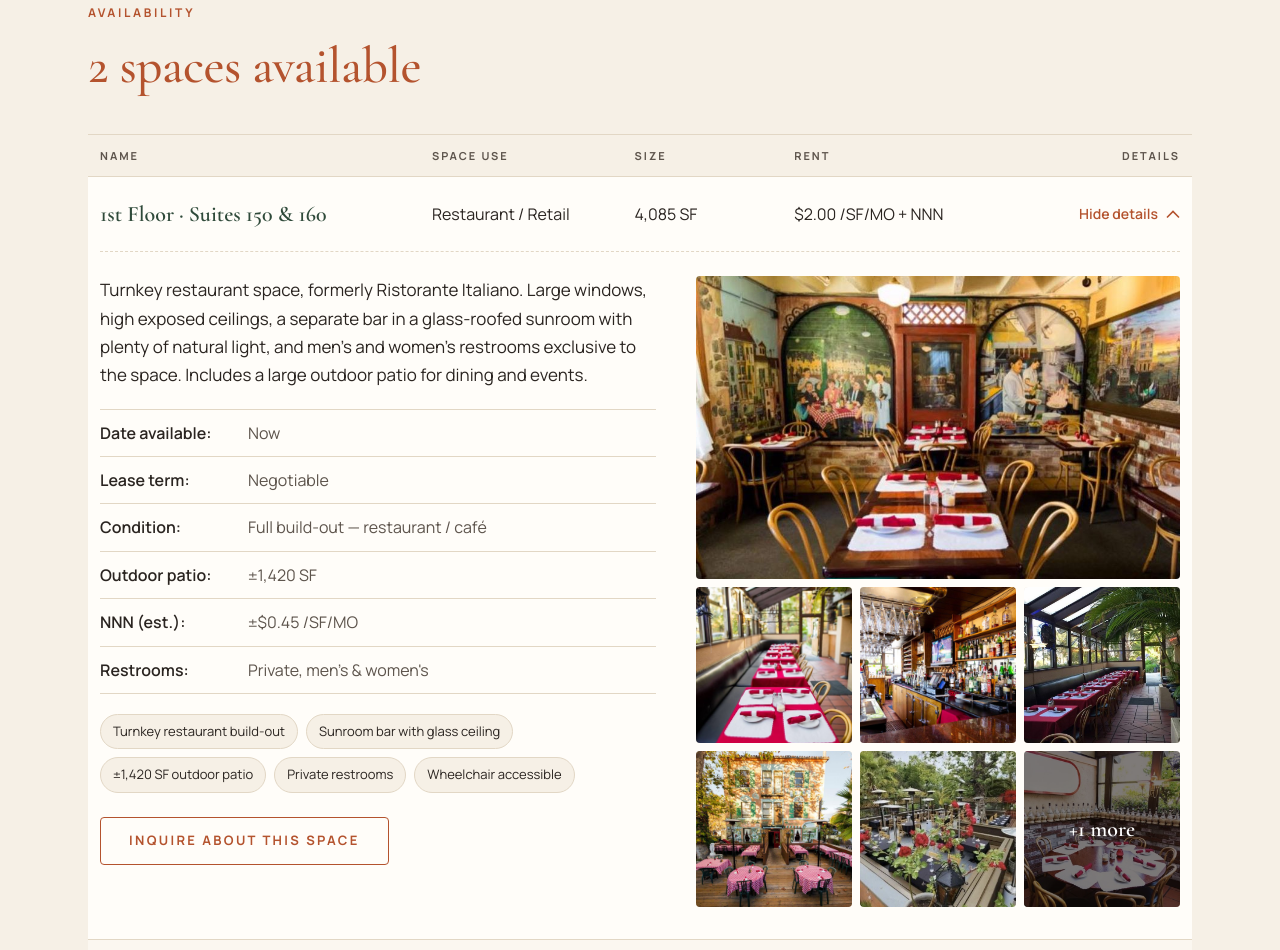
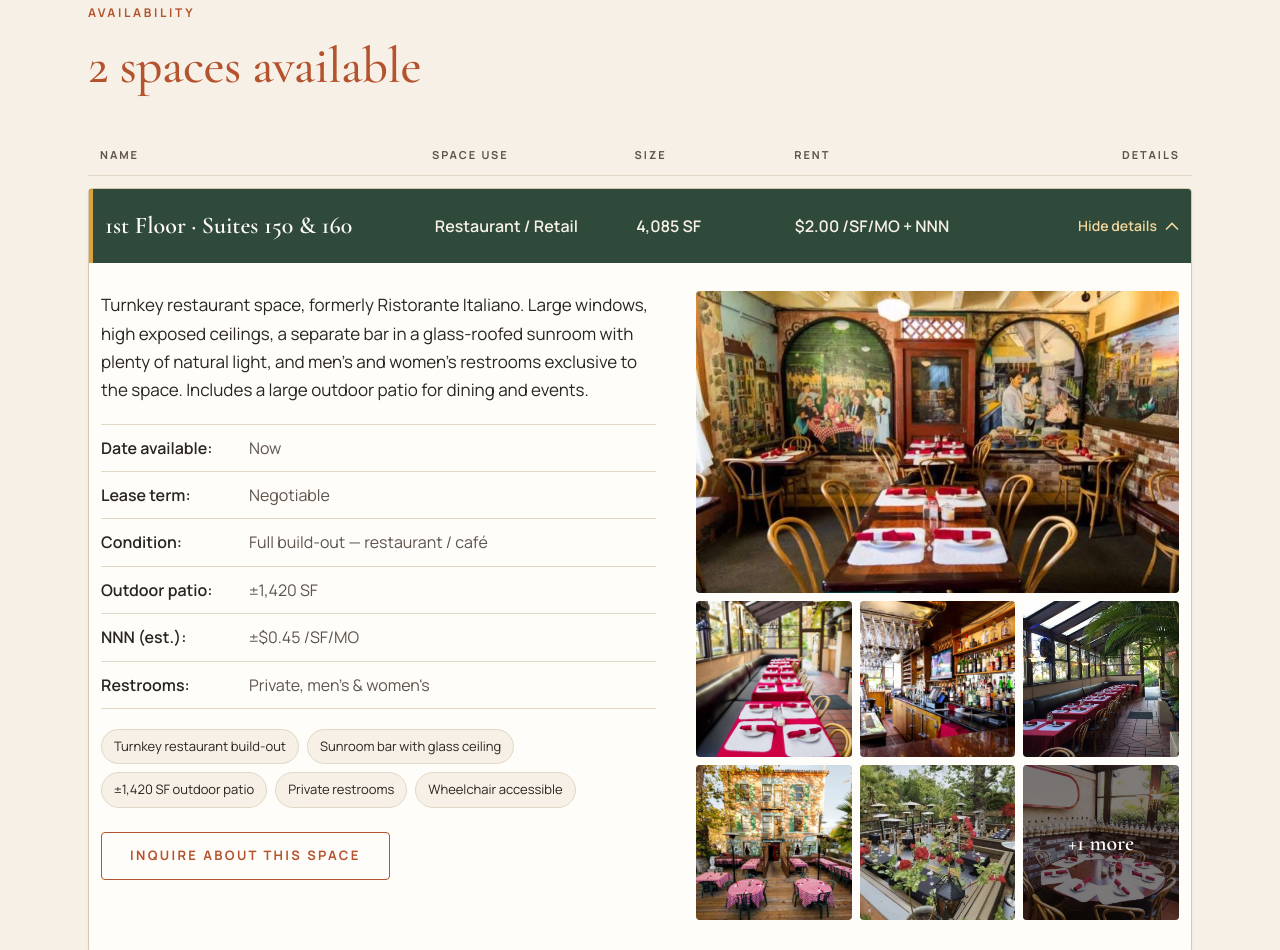
Before and after one commit to t0pArk/BP_Site, a plain HTML site: page index.html in a window 1280 px wide. Shown: the part 988-1938 px from the top of the page. Drawn offline with nearby package versions, Linux system fonts and the light colour scheme.

Commit message:
Make space rows bolder and set apart from details

```diff
--- a/assets/css/styles.css
+++ b/assets/css/styles.css
@@ -188,7 +188,7 @@ p { margin: 0 0 1em; }
 /* Spaces table */
 .section-head { margin-bottom: 40px; }
 .section-head h2 { color: var(--terracotta); }
-.spaces-table { border-top: 1px solid var(--line); }
+.spaces-table { display: flex; flex-direction: column; }
 .spaces-row {
   display: grid;
   grid-template-columns: 2.2fr 1.3fr 1fr 1.6fr 140px;
@@ -206,10 +206,32 @@ p { margin: 0 0 1em; }
   border-bottom: 1px solid var(--line);
 }
 .col-details { text-align: right; }
-.space { border-bottom: 1px solid var(--line); background: var(--paper); }
-.space:nth-child(even) { background: #fbf7f0; }
+/* Each space is its own card: a bold, tinted header row over a light details panel */
+.space {
+  background: var(--paper);
+  border: 1px solid #d6c7ad;
+  border-radius: var(--radius);
+  margin-top: 12px;
+  overflow: hidden;
+  box-shadow: 0 1px 2px rgba(42,36,32,.06);
+}
+.space > .spaces-row {
+  background: var(--cream-2);
+  font-weight: 600;
+  color: var(--ink);
+  border-left: 4px solid var(--terracotta);
+  transition: background .15s;
+}
+.space > .spaces-row:hover { background: #e8dcc8; }
+.space.open > .spaces-row { background: var(--green); color: var(--cream); border-left-color: var(--ochre); }
+.space.open > .spaces-row .space-name,
+.space.open > .spaces-row .space-name:hover { color: var(--paper); }
+.space.open > .spaces-row .space-toggle { color: #f3d79c; }
+.space.open > .spaces-row .space-cell-label { color: rgba(246,240,230,.75); }
+.space .space-panel { padding-top: 0; }
+.space .space-panel-inner { border-top: 0; padding-top: 28px; }
 .space-name {
-  font: 600 22px/1.2 var(--serif);
+  font: 700 24px/1.2 var(--serif);
   color: var(--green);
   background: none;
   border: 0;
@@ -267,11 +289,11 @@ p { margin: 0 0 1em; }
 
 @media (max-width: 900px) {
   .spaces-row-head { display: none; }
-  .spaces-row { grid-template-columns: 1fr 1fr; row-gap: 14px; padding: 22px 4px; }
+  .spaces-row { grid-template-columns: 1fr 1fr; row-gap: 14px; padding: 20px 16px; }
   .spaces-row > :first-child { grid-column: 1 / -1; }
   .space-cell-label { display: block; font: 700 10px/1 var(--sans); letter-spacing: .18em; text-transform: uppercase; color: var(--ink-soft); margin-bottom: 4px; }
   .space-toggle { grid-column: 1 / -1; justify-self: start; }
-  .space-panel { padding: 0 4px 28px; }
+  .space-panel { padding: 0 16px 28px; }
   .space-panel-inner { grid-template-columns: 1fr; gap: 28px; }
   .space-photos { order: -1; }
 }
```
